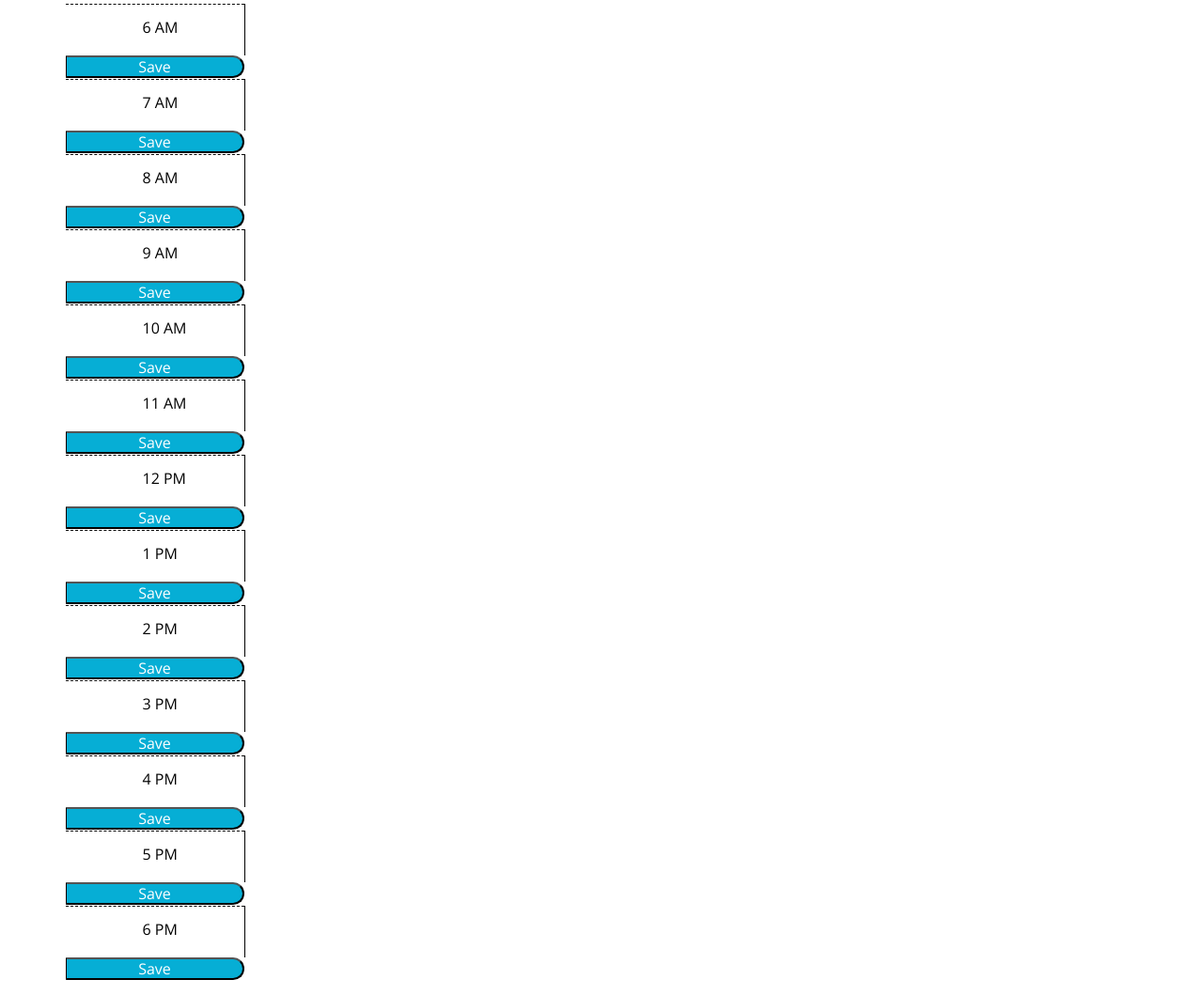
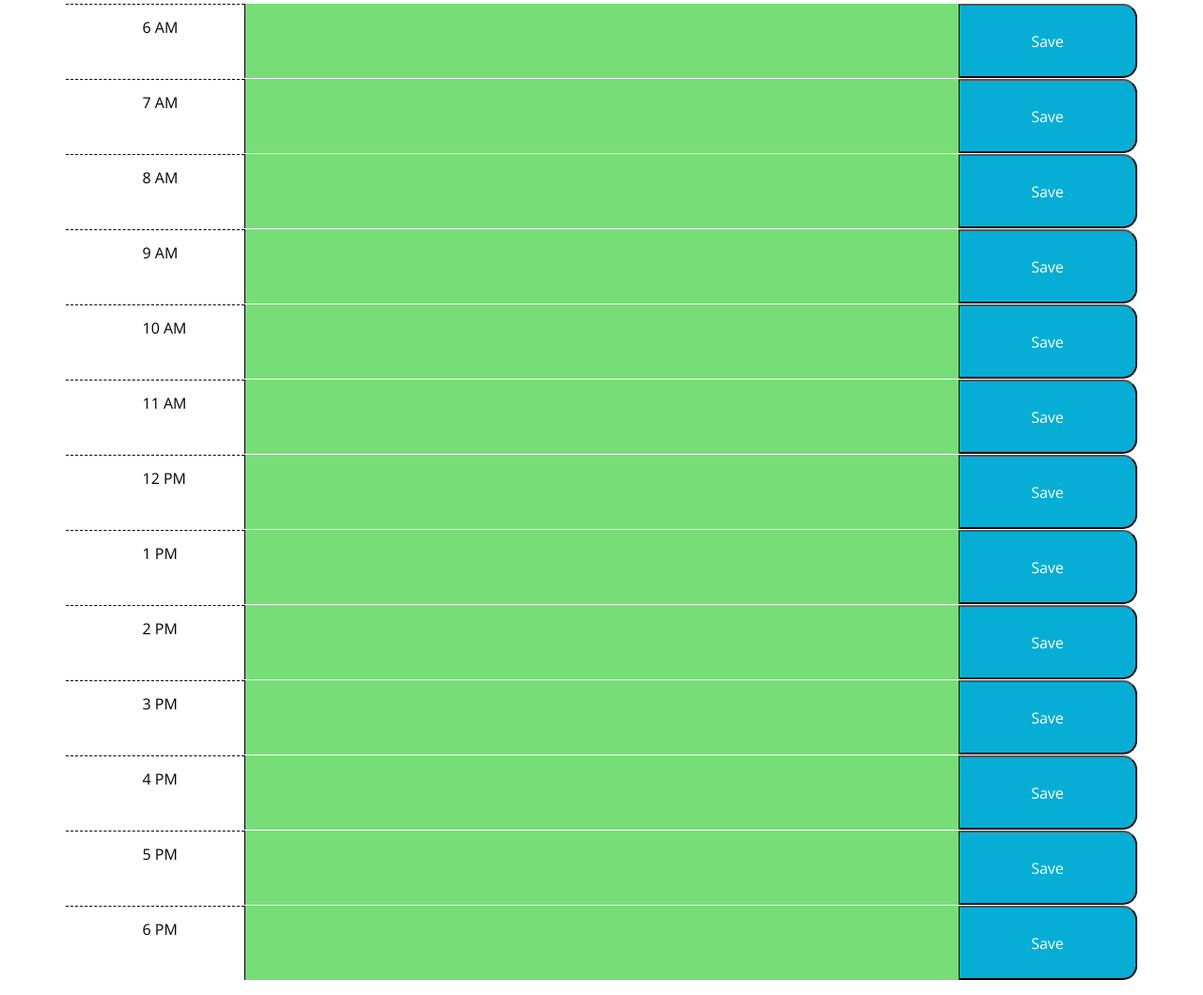
Before and after one commit to HeatherAckerman/Daily_Planner, a plain HTML site: page index.html in a window 1280 px wide. Shown: the part 365-1424 px from the top of the page at 94% size. Drawn offline with nearby package versions, Linux system fonts and the light colour scheme.

Commit message:
fixed column widths

```diff
--- a/index.html
+++ b/index.html
@@ -21,97 +21,100 @@
         <p id="currentDay" class="lead"></p>
     </header>
     <div class="container">
-        <div class="row">
+
+        <div class="row" id="6">
             <div class="hour col-lg-2">
                 6 AM
             </div>
-            <textarea class="col-md-10 description" id="6"></textarea>
+            <textarea class="col-md-8 description"></textarea>
             <button class="saveBtn col-lg-2">Save</button>
         </div>
-        <div class="row">
+
+
+        <div class="row" id="7">
             <div class="hour col-lg-2">
                 7 AM
             </div>
-            <textarea class="col-md-10 description" id="7"></textarea>
+            <textarea class="col-md-8 description"></textarea>
             <button class="saveBtn col-lg-2">Save</button>
         </div>
-        <div class="row">
+        <div class="row" id="8">
             <div class="hour col-lg-2">
                 8 AM
             </div>
-            <textarea class="col-md-10 description" id="8"></textarea>
+            <textarea class="col-md-8 description"></textarea>
             <button class="saveBtn col-lg-2">Save</button>
         </div>
-        <div class="row">
+        <div class="row" id="9">
             <div class="hour col-lg-2">
                 9 AM
             </div>
-            <textarea class="col-md-10 description" id="9"></textarea>
+            <textarea class="col-md-8 description"></textarea>
             <button class="saveBtn col-lg-2">Save</button>
         </div>
-        <div class="row">
+        <div class="row"  id="10">
             <div class="hour col-lg-2">
                 10 AM
             </div>
-            <textarea class="col-md-10 description" id="10"></textarea>
+            <textarea class="col-md-8 description"></textarea>
             <button class="saveBtn col-lg-2">Save</button>
         </div>
-        <div class="row">
+        <div class="row" id="11">
             <div class="hour col-lg-2">
                 11 AM
             </div>
-            <textarea class="col-md-10 description" id="11"></textarea>
+            <textarea class="col-md-8 description"></textarea>
             <button class="saveBtn col-lg-2">Save</button>
         </div>
-        <div class="row">
+        <div class="row" id="12">
             <div class="hour col-lg-2">
                 12 PM
             </div>
-            <textarea class="col-md-10 description" id="12"></textarea>
+            <textarea class="col-md-8 description"></textarea>
             <button class="saveBtn col-lg-2">Save</button>
         </div>
-        <div class="row">
+        <div class="row" id="13">
             <div class="hour col-lg-2">
                 1 PM
             </div>
-            <textarea class="col-md-10 description" id="13"></textarea>
+            <textarea class="col-md-8 description"></textarea>
             <button class="saveBtn col-lg-2">Save</button>
         </div>
-        <div class="row">
+        <div class="row" id="14">
             <div class="hour col-lg-2">
                 2 PM
             </div>
-            <textarea class="col-md-10 description" id="14"></textarea>
+            <textarea class="col-md-8 description"></textarea>
             <button class="saveBtn col-lg-2">Save</button>
         </div>
-        <div class="row">
+        <div class="row" id="15">
             <div class="hour col-lg-2">
                 3 PM
             </div>
-            <textarea class="col-md-10 description" id="15"></textarea>
+            <textarea class="col-md-8 description"></textarea>
             <button class="saveBtn col-lg-2">Save</button>
         </div>
-        <div class="row">
+        <div class="row" id="16">
             <div class="hour col-lg-2">
                 4 PM
             </div>
-            <textarea class="col-md-10 description" id="16"></textarea>
+            <textarea class="col-md-8 description"></textarea>
             <button class="saveBtn col-lg-2">Save</button>
         </div>
-        <div class="row">
+        <div class="row" id="17">
             <div class="hour col-lg-2">
                 5 PM
             </div>
-            <textarea class="col-md-10 description" id="17"></textarea>
+            <textarea class="col-md-8 description"></textarea>
             <button class="saveBtn col-lg-2">Save</button>
         </div>
-        <div class="row">
+        <div class="row" id="18">
             <div class="hour col-lg-2">
                 6 PM
             </div>
-            <textarea class="col-md-10 description" id="18"></textarea>
+            <textarea class="col-md-8 description"></textarea>
             <button class="saveBtn col-lg-2">Save</button>
-        </div>
+        </div><br/>
     </div>
     </div>
     </div>
--- a/script.js
+++ b/script.js
@@ -7,9 +7,9 @@ $(document).ready(function () {
     var hour = moment().hours();
 
     //This function adds a past, present, or future class to each html input. It determines the class by checking the current time against each time row on the schedule
-    function inputColor() {
+    function textareaColor() {
 
-        $("input").each(function () {
+        $("textarea").each(function () {
             // console.log(hour)
             var inputId = $(this).attr("id");
             // console.log(inputId);
@@ -54,5 +54,5 @@ $(document).ready(function () {
   $("#18 .description").val(localStorage.getItem("18"));
 
     getCurrnetDay();
-    inputColor();
+    textareaColor();
 });
--- a/style.css
+++ b/style.css
@@ -69,3 +69,11 @@ body {
     font-size: 20px;
     transition: all .3s ease-in-out;
   }
+  textarea{
+    background: transparent;
+    border: none;
+    resize: none;
+    color: #000000;
+    border-left: 1px solid black;
+    padding: 10px;
+  }
```
